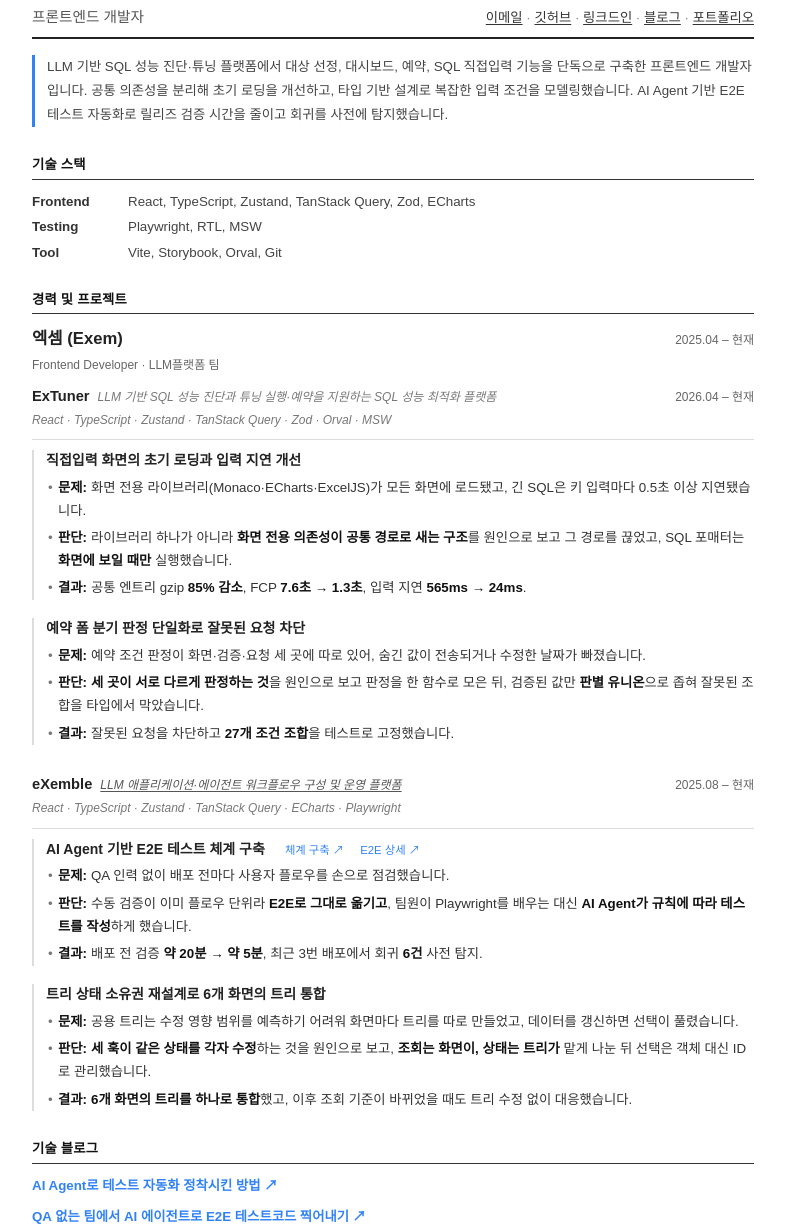
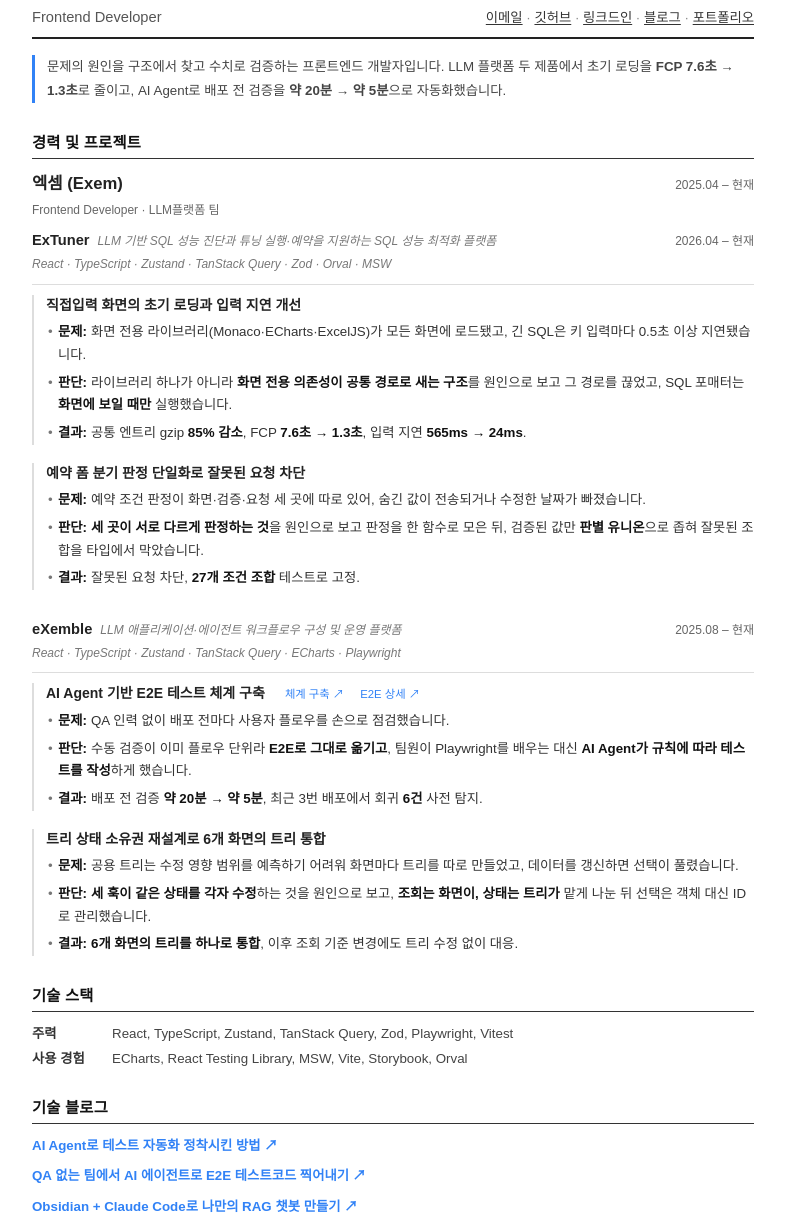
Before and after one commit to hyorish03/Resume, a plain HTML site: page index.html in a window 1280 px wide. Shown: the part 69-1300 px from the top of the page, without its empty margins (247-1032 px from the left). Drawn offline with Linux system fonts and the light colour scheme; a web font is replaced by a local one.

Commit message:
Refine resume hierarchy, structure, and print layout
- Rewrite summary around strengths with key numbers
- Move skills below experience and split into primary/familiar tiers
- Enlarge section titles and unify result line endings
- Start skills on page 2 when printed so sections are not split
- Revert role line to "Frontend Developer"

Co-Authored-By: Claude Opus 5.5 <noreply@anthropic.com>

```diff
--- a/index.html
+++ b/index.html
@@ -117,9 +117,8 @@
         flex: 1;
       }
       .proj-group-desc a {
-        color: #555;
-        text-decoration: underline;
-        text-underline-offset: 2px;
+        color: inherit;
+        text-decoration: none;
       }
       .proj-group-desc a:hover {
         color: #222;
@@ -135,7 +134,7 @@
         margin-bottom: 26px;
       }
       .section-title {
-        font-size: 10pt;
+        font-size: 11.5pt;
         font-weight: 700;
         letter-spacing: 0.2px;
         color: #111;
@@ -151,7 +150,7 @@
         font-size: 10pt;
       }
       .skill-label {
-        width: 96px;
+        width: 80px;
         font-weight: 600;
         color: #333;
         flex-shrink: 0;
@@ -358,16 +357,38 @@
         white-space: nowrap;
       }
 
+      /* 인쇄할 때만 쪽이 나뉘고, 화면에서는 영향 없음 */
+      .page-break {
+        break-before: page;
+        page-break-before: always;
+      }
+
+      @media (max-width: 600px) {
+        body {
+          padding: 20px 16px;
+        }
+        .header-row {
+          flex-wrap: wrap;
+        }
+        .contacts {
+          text-align: left;
+        }
+      }
+
       @media print {
         body {
           padding: 20px 28px;
         }
+        .section,
         .proj-item,
         .award-row,
         .edu-row,
         ul.bullets li {
           break-inside: avoid;
           page-break-inside: avoid;
+        }
+        .section-title {
+          break-after: avoid;
         }
         @page {
           margin: 0;
@@ -381,7 +402,7 @@
     <div class="header-row">
       <div>
         <div class="name">이효린</div>
-        <div class="role">프론트엔드 개발자</div>
+        <div class="role">Frontend Developer</div>
       </div>
       <div class="contacts">
         <a href="mailto:hyorish2001@gmail.com">이메일</a> ·
@@ -394,34 +415,9 @@
 
     <!-- 요약 -->
     <div class="summary">
-      LLM 기반 SQL 성능 진단·튜닝 플랫폼에서 대상 선정, 대시보드, 예약, SQL
-      직접입력 기능을 단독으로 구축한 프론트엔드 개발자입니다. 공통 의존성을 분리해 초기
-      로딩을 개선하고, 타입 기반 설계로 복잡한 입력 조건을 모델링했습니다.
-      AI Agent 기반 E2E 테스트 자동화로 릴리즈 검증 시간을 줄이고
-      회귀를 사전에 탐지했습니다.
-    </div>
-
-    <!-- 기술 -->
-    <div class="section">
-      <div class="section-title">기술 스택</div>
-      <div class="skill-row">
-        <span class="skill-label">Frontend</span
-        ><span class="skill-val"
-          >React, TypeScript, Zustand, TanStack Query, Zod, ECharts</span
-        >
-      </div>
-      <div class="skill-row">
-        <span class="skill-label">Testing</span
-        ><span class="skill-val"
-          >Playwright, RTL, MSW</span
-        >
-      </div>
-      <div class="skill-row">
-        <span class="skill-label">Tool</span
-        ><span class="skill-val"
-          >Vite, Storybook, Orval, Git</span
-        >
-      </div>
+      문제의 원인을 구조에서 찾고 수치로 검증하는 프론트엔드 개발자입니다. LLM
+      플랫폼 두 제품에서 초기 로딩을 <b>FCP 7.6초 → 1.3초</b>로 줄이고, AI
+      Agent로 배포 전 검증을 <b>약 20분 → 약 5분</b>으로 자동화했습니다.
     </div>
 
     <!-- 경력 -->
@@ -483,7 +479,7 @@
                 <span class="star-label">판단:</span><b>세 곳이 서로 다르게 판정하는 것</b>을 원인으로 보고 판정을 한 함수로 모은 뒤, 검증된 값만 <b>판별 유니온</b>으로 좁혀 잘못된 조합을 타입에서 막았습니다.
               </li>
               <li>
-                <span class="star-label">결과:</span>잘못된 요청을 차단하고 <b>27개 조건 조합</b>을 테스트로 고정했습니다.
+                <span class="star-label">결과:</span>잘못된 요청 차단, <b>27개 조건 조합</b> 테스트로 고정.
               </li>
             </ul>
           </div>
@@ -561,11 +557,31 @@
                 <span class="star-label">판단:</span><b>세 훅이 같은 상태를 각자 수정</b>하는 것을 원인으로 보고, <b>조회는 화면이, 상태는 트리가</b> 맡게 나눈 뒤 선택은 객체 대신 ID로 관리했습니다.
               </li>
               <li>
-                <span class="star-label">결과:</span><b>6개 화면의 트리를 하나로 통합</b>했고, 이후 조회 기준이 바뀌었을 때도 트리 수정 없이 대응했습니다.
+                <span class="star-label">결과:</span><b>6개 화면의 트리를 하나로 통합</b>, 이후 조회 기준 변경에도 트리 수정 없이 대응.
               </li>
             </ul>
           </div>
         </div>
+      </div>
+    </div>
+
+    <!-- 인쇄 시 기술 스택부터 2쪽 -->
+    <div class="page-break" aria-hidden="true"></div>
+
+    <!-- 기술 -->
+    <div class="section">
+      <div class="section-title">기술 스택</div>
+      <div class="skill-row">
+        <span class="skill-label">주력</span
+        ><span class="skill-val"
+          >React, TypeScript, Zustand, TanStack Query, Zod, Playwright, Vitest</span
+        >
+      </div>
+      <div class="skill-row">
+        <span class="skill-label">사용 경험</span
+        ><span class="skill-val"
+          >ECharts, React Testing Library, MSW, Vite, Storybook, Orval</span
+        >
       </div>
     </div>
 
```
